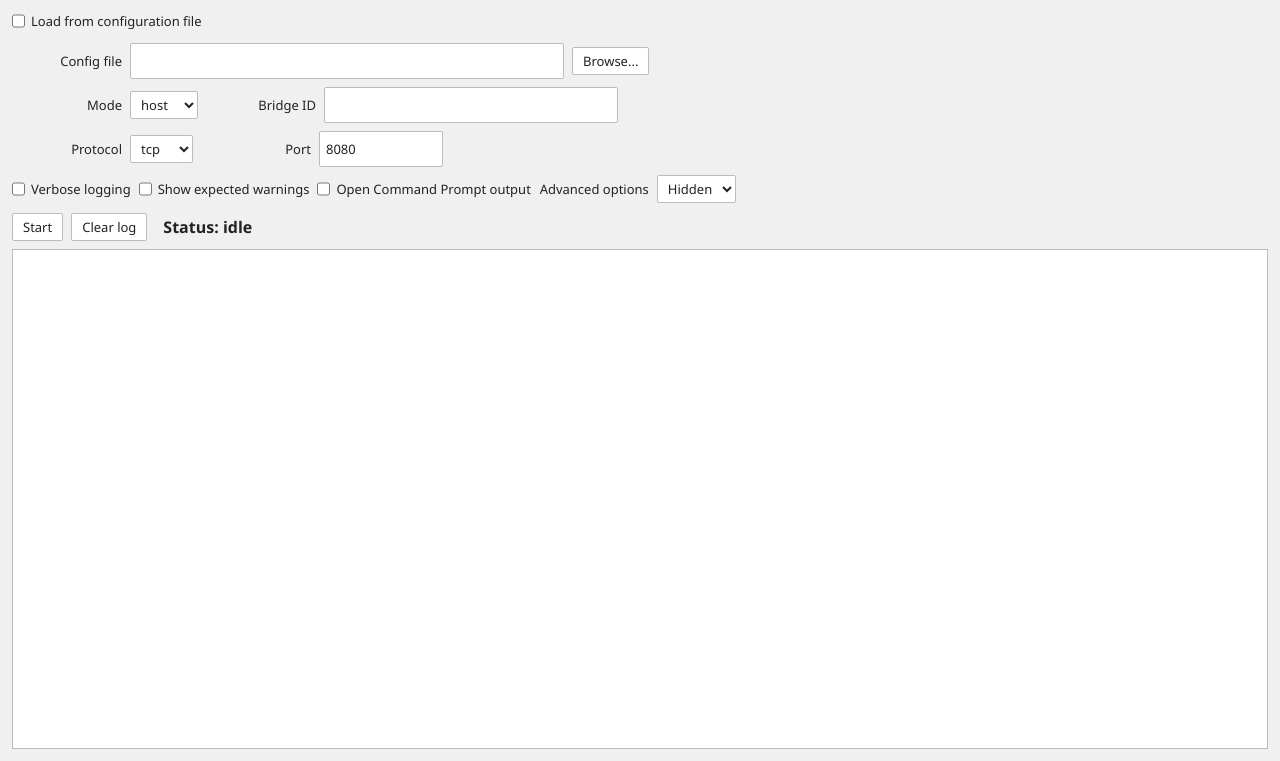
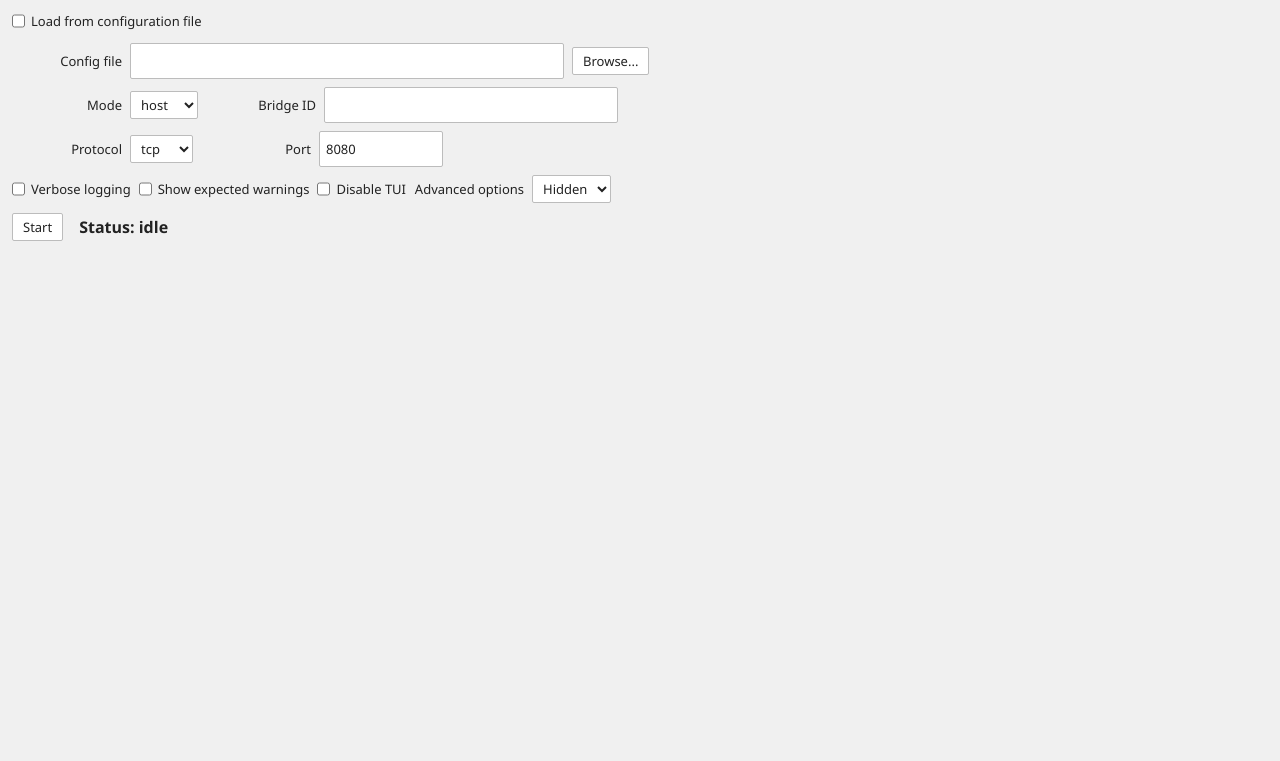
Before and after one commit to Lawtro37/NAT-bridge, a website: page launcher/ui/index.html in a window 1280 px wide. Shown: the part 39-800 px from the top of the page. Drawn offline with Linux system fonts and the light colour scheme.

Commit message:
Update index.html

```diff
--- a/launcher/ui/index.html
+++ b/launcher/ui/index.html
@@ -38,7 +38,7 @@
       <div class="row">
         <label class="check-item"><input type="checkbox" id="verbose" /> <span>Verbose logging</span></label>
         <label class="check-item"><input type="checkbox" id="warnings" /> <span>Show expected warnings</span></label>
-        <label class="check-item"><input type="checkbox" id="openCmd" /> <span>Open Command Prompt output</span></label>
+        <label class="check-item"><input type="checkbox" id="noTui" /> <span>Disable TUI</span></label>
         <label class="field-label" for="advancedSelect">Advanced options</label>
         <select id="advancedSelect">
           <option value="hide">Hidden</option>
@@ -71,12 +71,7 @@
 
     <div class="row actions">
       <button id="runBtn" type="button">Start</button>
-      <button id="clearBtn" type="button">Clear log</button>
       <span id="statusLabel">Status: idle</span>
-    </div>
-
-    <div id="outputWrap">
-      <div id="output" role="log" aria-live="polite" aria-label="Process output"></div>
     </div>
   </div>
 
```
